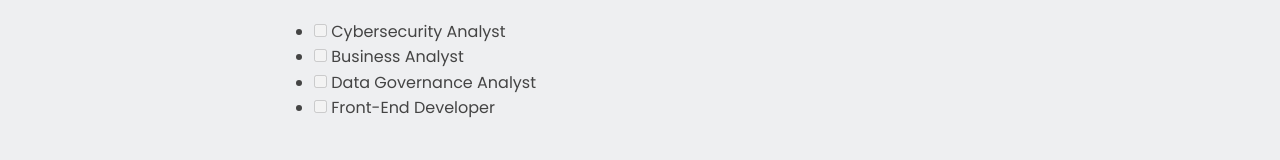
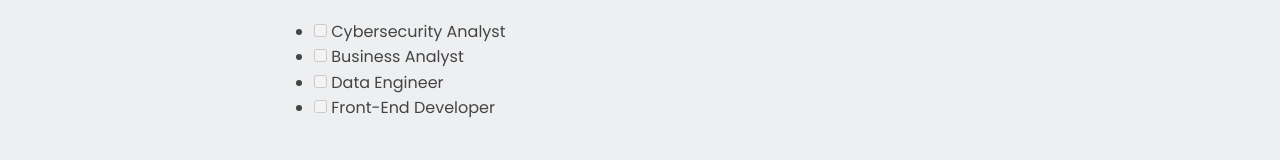
Before and after one commit to KayCynthia/KCNgwari.github.io, a plain HTML site: page index.html in a window 1280 px wide. Shown: the part 1534-1694 px from the top of the page. Drawn offline with Linux system fonts and the light colour scheme.

Commit message:
Update index.html

```diff
--- a/index.html
+++ b/index.html
@@ -161,7 +161,7 @@ Feel free to reach out to me anytime using the email button above I’d love to
   <ul class="career-list">
     <li><input type="checkbox" disabled> Cybersecurity Analyst</li>
     <li><input type="checkbox" disabled> Business Analyst</li>
-    <li><input type="checkbox" disabled> Data Governance Analyst</li>
+    <li><input type="checkbox" disabled> Data Engineer</li>
     <li><input type="checkbox" disabled> Front-End Developer</li>
   </ul>
   </div>
@@ -185,4 +185,5 @@ Feel free to reach out to me anytime using the email button above I’d love to
 </footer>
   </main>
 </body>
+
 </html>
```
